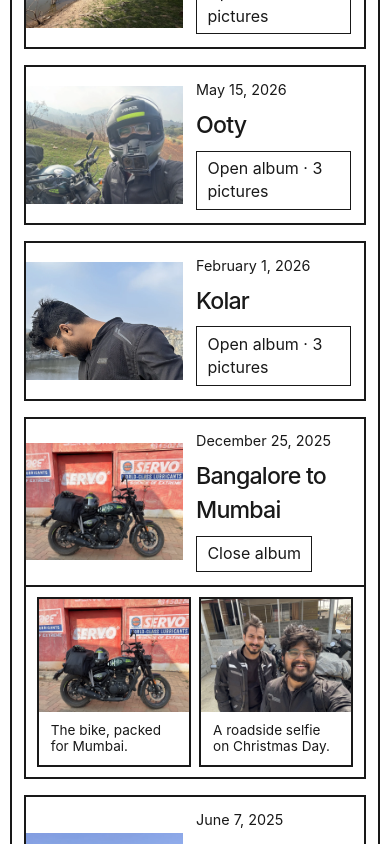
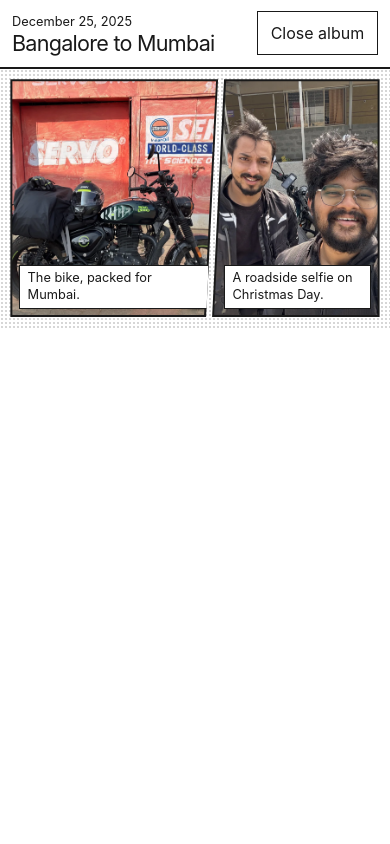
Before and after one commit to pathikg/pathikg.github.io, a plain HTML site: page gallery.html in a window 390 px wide. Both pictures are taken after a click on the heading 195 px from the left and 1175 px from the top of the page. Shown: the part 662-1506 px from the top of the page. Drawn offline with Linux system fonts and the light colour scheme.

Commit message:
Open gallery albums as responsive manga photo spreads

```diff
--- /dev/null
+++ b/album-reader.css
@@ -0,0 +1,109 @@
+.album-reader {
+  --gutter: clamp(6px, 1vw, 13px);
+  --cut: clamp(12px, 2.5vw, 30px);
+  width: min(100%, 66rem);
+  max-width: 100%;
+  max-height: 94dvh;
+  margin: auto;
+  padding: 0;
+  border: var(--line);
+  color: var(--ink);
+  background: var(--paper);
+  overflow: auto;
+  overscroll-behavior: contain;
+}
+.album-reader::backdrop { background: rgb(20 20 20 / .74); }
+html:has(.album-reader[open]) { overflow: hidden; }
+.reader-heading {
+  display: flex;
+  align-items: center;
+  justify-content: space-between;
+  gap: 1rem;
+  position: sticky;
+  top: 0;
+  z-index: 2;
+  padding: .65rem clamp(.75rem, 2vw, 1.5rem);
+  border-bottom: var(--line);
+  background: var(--paper);
+}
+.reader-date { font-size: .8rem; }
+.reader-heading h2 { font-size: clamp(1.35rem, 3vw, 2.3rem); }
+.reader-heading button {
+  flex: none;
+  font: inherit;
+  padding: .5em .8em;
+  min-height: 44px;
+  cursor: pointer;
+  border: 1px solid var(--ink);
+  color: var(--ink);
+  background: var(--paper);
+}
+.reader-heading button:hover { color: var(--paper); background: var(--ink); }
+.reader-spread {
+  display: grid;
+  gap: var(--gutter);
+  padding: clamp(.65rem, 2.2vw, 1.65rem);
+  background-image: radial-gradient(#c6c6c6 .65px, transparent .85px);
+  background-size: 4px 4px;
+}
+.reader-row {
+  display: grid;
+  gap: var(--gutter);
+  grid-template-columns: minmax(0, var(--split)) minmax(0, 1fr);
+  aspect-ratio: 2.25;
+}
+.reader-row[data-shape="splash"], .reader-row[data-shape="portrait"] { grid-template-columns: 1fr; }
+.reader-row[data-shape="splash"] { aspect-ratio: 2.15; }
+.reader-row[data-shape="portrait"] { width: min(100%, 32rem); justify-self: center; aspect-ratio: 3/4; }
+.reader-row[data-shape="stack"] { aspect-ratio: 1.75; grid-template-rows: repeat(2, minmax(0, 1fr)); }
+.reader-row[data-shape="stack"] > :first-child { grid-row: span 2; }
+.reader-row[data-shape="strip"] { grid-template-columns: 1fr 1.15fr 1fr; aspect-ratio: 2.5; }
+.reader-row figure {
+  position: relative;
+  min-width: 0;
+  min-height: 0;
+  margin: 0;
+  background: var(--ink);
+  clip-path: var(--frame, inset(0));
+}
+/* Two sides of one diagonal cut, with paper visible between the ink rules. */
+.reader-row[data-shape="pair"] > :first-child {
+  margin-right: calc(-1 * var(--cut));
+  --frame: polygon(0 0, 100% 0, calc(100% - var(--cut)) 100%, 0 100%);
+}
+.reader-row[data-shape="pair"] > :last-child {
+  --frame: polygon(var(--cut) 0, 100% 0, 100% 100%, 0 100%);
+}
+.reader-row a { position: absolute; inset: 2px; clip-path: inherit; }
+.reader-row img { display: block; width: 100%; height: 100%; object-fit: cover; }
+.reader-row figure:focus-within { background: #1757a3; }
+.reader-row a:focus-visible { inset: 5px; }
+.reader-row figcaption {
+  position: absolute;
+  bottom: .55rem;
+  left: .55rem;
+  max-width: calc(100% - 1.1rem);
+  padding: .32em .58em;
+  border: 1px solid var(--ink);
+  background: var(--paper);
+  pointer-events: none;
+  font-size: clamp(.8rem, 1.2vw, .98rem);
+  line-height: 1.3;
+}
+.reader-row[data-shape="pair"] > :last-child figcaption { left: var(--cut); max-width: calc(100% - var(--cut) - .55rem); }
+@media (max-width: 600px) {
+  .album-reader { height: 100dvh; max-height: 100dvh; border: 0; }
+  .reader-row { aspect-ratio: 1.55; }
+  .reader-row[data-shape="splash"] { aspect-ratio: 1.4; }
+  .reader-row[data-shape="stack"], .reader-row[data-shape="strip"] {
+    grid-template-columns: repeat(2, minmax(0, 1fr));
+    grid-template-rows: auto auto;
+    aspect-ratio: auto;
+  }
+  .reader-row[data-shape="stack"] > figure, .reader-row[data-shape="strip"] > figure { aspect-ratio: 3/4; }
+  .reader-row[data-shape="stack"] > :first-child, .reader-row[data-shape="strip"] > :first-child {
+    grid-column: 1 / -1;
+    grid-row: auto;
+    aspect-ratio: 1.35;
+  }
+}
--- /dev/null
+++ b/album-reader.js
@@ -0,0 +1,77 @@
+(() => {
+  const reader = document.querySelector('#album-reader');
+  if (typeof reader?.showModal !== 'function') return;
+  const spread = reader.querySelector('.reader-spread');
+  const closeButton = reader.querySelector('button');
+
+  function getPanels(album) {
+    const panels = Array.from(album.querySelectorAll('.photo-grid figure'));
+    const cover = album.querySelector('summary img');
+    if (cover && !panels.some(panel => panel.querySelector('img')?.src === cover.src)) {
+      const figure = document.createElement('figure');
+      const link = document.createElement('a');
+      link.href = cover.src;
+      link.append(cover.cloneNode());
+      figure.append(link);
+      panels.unshift(figure);
+    }
+    return panels;
+  }
+
+  function isPortrait(panel) {
+    const image = panel.querySelector('img');
+    return Number(image.getAttribute('height')) > Number(image.getAttribute('width'));
+  }
+
+  function layOut(panels, title) {
+    // Keep the same gutters on repeat visits and preserve the author's photo order.
+    let variation = Array.from(title).reduce((hash, char) => (hash * 31 + char.codePointAt(0)) >>> 0, 0);
+    const page = document.createDocumentFragment();
+    let start = 0;
+    while (start < panels.length) {
+      const remaining = panels.length - start;
+      let count = Math.min(2, remaining);
+      if (start === 0 && remaining >= 4 && !isPortrait(panels[start])) count = 1;
+      else if (remaining === 3 || (remaining >= 5 && variation % 3 === 0)) count = 3;
+
+      const row = document.createElement('div');
+      row.className = 'reader-row';
+      const group = panels.slice(start, start + count);
+      let shape = 'pair';
+      if (count === 1) shape = isPortrait(group[0]) ? 'portrait' : 'splash';
+      if (count === 3) shape = group.every(isPortrait) ? 'strip' : 'stack';
+      row.dataset.shape = shape;
+      row.style.setProperty('--split', (46 + variation % 11) + '%');
+      row.append(...group);
+      page.append(row);
+      start += count;
+      variation = (Math.imul(variation, 1664525) + 1013904223) >>> 0;
+    }
+    return page;
+  }
+
+  for (const album of document.querySelectorAll('details.album')) {
+    const summary = album.querySelector('summary');
+    const panels = getPanels(album);
+    if (!panels.length) continue;
+    const label = summary.querySelector('.when-closed');
+    if (label) label.textContent = `Open album · ${panels.length} ${panels.length === 1 ? 'picture' : 'pictures'}`;
+    summary.setAttribute('aria-haspopup', 'dialog');
+    summary.addEventListener('click', event => {
+      if (event.defaultPrevented) return;
+      event.preventDefault();
+      const title = summary.querySelector('strong').textContent;
+      reader.querySelector('h2').textContent = title;
+      reader.querySelector('.reader-date').textContent = summary.querySelector('.album-date')?.textContent || '';
+      spread.replaceChildren(layOut(panels.map(panel => panel.cloneNode(true)), title));
+      reader.showModal();
+      reader.scrollTop = 0;
+      closeButton.focus({ preventScroll: true });
+    });
+  }
+
+  closeButton.addEventListener('click', () => reader.close());
+  reader.addEventListener('close', () => {
+    if (!reader.open) spread.replaceChildren();
+  });
+})();
--- a/gallery.html
+++ b/gallery.html
@@ -5,6 +5,8 @@
   <meta name="viewport" content="width=device-width, initial-scale=1">
   <title>Gallery · Pathik Ghugare</title>
   <link rel="stylesheet" href="manga.css?v=10c232377e">
+  <link rel="stylesheet" href="album-reader.css">
+  <script src="album-reader.js" defer></script>
 </head>
 <body>
 <a class="skip" href="#main">Skip to content</a>
@@ -25,20 +27,20 @@
     </summary>
     <div class="photo-grid session-photos">
       <figure>
-        <a href="art/gallery/esper-workbench.webp"><img src="art/gallery/esper-workbench.webp" alt="A teammate working at a laptop beside a wired-up board and a second laptop" loading="lazy"></a>
+        <a href="art/gallery/esper-workbench.webp"><img src="art/gallery/esper-workbench.webp" alt="A teammate working at a laptop beside a wired-up board and a second laptop" loading="lazy" width="1080" height="1440"></a>
       </figure>
       <figure>
-        <a href="art/gallery/esper-demo.webp"><img src="art/gallery/esper-demo.webp" alt="A camera feed running on the laptop during a test" loading="lazy"></a>
+        <a href="art/gallery/esper-demo.webp"><img src="art/gallery/esper-demo.webp" alt="A camera feed running on the laptop during a test" loading="lazy" width="618" height="1100"></a>
       </figure>
       <figure>
-        <a href="art/gallery/esper-midnight.webp"><img src="art/gallery/esper-midnight.webp" alt="A gloved hand on the laptop keyboard with the terminal open" loading="lazy"></a>
+        <a href="art/gallery/esper-midnight.webp"><img src="art/gallery/esper-midnight.webp" alt="A gloved hand on the laptop keyboard with the terminal open" loading="lazy" width="810" height="1440"></a>
       </figure>
     </div>
   </details>
   <div class="trip-albums">
     <details class="album trip-album">
       <summary>
-        <img class="album-cover" src="art/gallery/penukonda/lakeshore.webp" alt="A sandy lakeshore below the green and rocky hills of Penukonda" loading="lazy">
+        <img class="album-cover" src="art/gallery/penukonda/lakeshore.webp" alt="A sandy lakeshore below the green and rocky hills of Penukonda" loading="lazy" width="1536" height="1153">
         <span class="album-copy">
           <span class="album-date">October 3, 2026</span>
           <strong>Penukonda</strong>
@@ -47,40 +49,40 @@
       </summary>
       <div class="photo-grid trip-photos">
         <figure>
-          <a href="art/gallery/penukonda/lakeshore.webp"><img src="art/gallery/penukonda/lakeshore.webp" alt="A sandy lakeshore below the green and rocky hills of Penukonda" loading="lazy"></a>
+          <a href="art/gallery/penukonda/lakeshore.webp"><img src="art/gallery/penukonda/lakeshore.webp" alt="A sandy lakeshore below the green and rocky hills of Penukonda" loading="lazy" width="1536" height="1153"></a>
         </figure>
         <figure>
-          <a href="art/gallery/penukonda/trail.webp"><img src="art/gallery/penukonda/trail.webp" alt="A person taking a picture on a stone trail beneath the hillside" loading="lazy"></a>
+          <a href="art/gallery/penukonda/trail.webp"><img src="art/gallery/penukonda/trail.webp" alt="A person taking a picture on a stone trail beneath the hillside" loading="lazy" width="1153" height="1536"></a>
         </figure>
         <figure>
-          <a href="art/gallery/penukonda/hillside.webp"><img src="art/gallery/penukonda/hillside.webp" alt="Pathik sitting on a sunny hillside in his riding jacket" loading="lazy"></a>
+          <a href="art/gallery/penukonda/hillside.webp"><img src="art/gallery/penukonda/hillside.webp" alt="Pathik sitting on a sunny hillside in his riding jacket" loading="lazy" width="1153" height="1536"></a>
         </figure>
         <figure>
-          <a href="art/gallery/penukonda/selfie.webp"><img src="art/gallery/penukonda/selfie.webp" alt="A selfie inside a stone passage while a companion takes a photo" loading="lazy"></a>
+          <a href="art/gallery/penukonda/selfie.webp"><img src="art/gallery/penukonda/selfie.webp" alt="A selfie inside a stone passage while a companion takes a photo" loading="lazy" width="1536" height="1153"></a>
         </figure>
         <figure>
-          <a href="art/gallery/penukonda/tower.webp"><img src="art/gallery/penukonda/tower.webp" alt="A monkey perched on a stone tower with a rocky peak behind it" loading="lazy"></a>
+          <a href="art/gallery/penukonda/tower.webp"><img src="art/gallery/penukonda/tower.webp" alt="A monkey perched on a stone tower with a rocky peak behind it" loading="lazy" width="1153" height="1536"></a>
         </figure>
         <figure>
-          <a href="art/gallery/penukonda/ruins.webp"><img src="art/gallery/penukonda/ruins.webp" alt="A wide view of stone ruins and boulder-covered hills" loading="lazy"></a>
+          <a href="art/gallery/penukonda/ruins.webp"><img src="art/gallery/penukonda/ruins.webp" alt="A wide view of stone ruins and boulder-covered hills" loading="lazy" width="1536" height="1153"></a>
         </figure>
         <figure>
-          <a href="art/gallery/penukonda/fort-gate.webp"><img src="art/gallery/penukonda/fort-gate.webp" alt="Pathik in his riding helmet in front of the Penukonda Fort gateway" loading="lazy"></a>
+          <a href="art/gallery/penukonda/fort-gate.webp"><img src="art/gallery/penukonda/fort-gate.webp" alt="Pathik in his riding helmet in front of the Penukonda Fort gateway" loading="lazy" width="1536" height="1153"></a>
         </figure>
         <figure>
-          <a href="art/gallery/penukonda/lizard.webp"><img src="art/gallery/penukonda/lizard.webp" alt="A spotted lizard resting beneath an overhanging rock" loading="lazy"></a>
+          <a href="art/gallery/penukonda/lizard.webp"><img src="art/gallery/penukonda/lizard.webp" alt="A spotted lizard resting beneath an overhanging rock" loading="lazy" width="1153" height="1536"></a>
         </figure>
         <figure>
-          <a href="art/gallery/penukonda/railway.webp"><img src="art/gallery/penukonda/railway.webp" alt="Pathik on a railway track at the foot of a green hillside" loading="lazy"></a>
+          <a href="art/gallery/penukonda/railway.webp"><img src="art/gallery/penukonda/railway.webp" alt="Pathik on a railway track at the foot of a green hillside" loading="lazy" width="1153" height="1536"></a>
         </figure>
         <figure>
-          <a href="art/gallery/penukonda/sculpture.webp"><img src="art/gallery/penukonda/sculpture.webp" alt="Fragments of a painted sculpture among fallen stones" loading="lazy"></a>
+          <a href="art/gallery/penukonda/sculpture.webp"><img src="art/gallery/penukonda/sculpture.webp" alt="Fragments of a painted sculpture among fallen stones" loading="lazy" width="1153" height="1536"></a>
         </figure>
       </div>
     </details>
     <details class="album trip-album">
       <summary>
-        <img class="album-cover" src="art/gallery/ooty-ride.webp" alt="Helmet selfie beside the bike in the green hills near Ooty" loading="lazy">
+        <img class="album-cover" src="art/gallery/ooty-ride.webp" alt="Helmet selfie beside the bike in the green hills near Ooty" loading="lazy" width="1440" height="1080">
         <span class="album-copy">
           <span class="album-date">May 15, 2026</span>
           <strong>Ooty</strong>
@@ -89,22 +91,22 @@
       </summary>
       <div class="photo-grid trip-photos">
         <figure>
-          <a href="art/gallery/ooty-ride.webp"><img src="art/gallery/ooty-ride.webp" alt="Helmet selfie beside the bike in the green hills near Ooty" loading="lazy"></a>
+          <a href="art/gallery/ooty-ride.webp"><img src="art/gallery/ooty-ride.webp" alt="Helmet selfie beside the bike in the green hills near Ooty" loading="lazy" width="1440" height="1080"></a>
           <figcaption>Back on the bike in the Nilgiris.</figcaption>
         </figure>
         <figure>
-          <a href="art/gallery/ooty-morning.webp"><img src="art/gallery/ooty-morning.webp" alt="Sunrise over the hills through a window" loading="lazy"></a>
+          <a href="art/gallery/ooty-morning.webp"><img src="art/gallery/ooty-morning.webp" alt="Sunrise over the hills through a window" loading="lazy" width="1080" height="1440"></a>
           <figcaption>The view from the window at 6:30 am.</figcaption>
         </figure>
         <figure>
-          <a href="art/gallery/ooty-hills.webp"><img src="art/gallery/ooty-hills.webp" alt="Rider in a black jacket with mist on the hills behind him" loading="lazy"></a>
+          <a href="art/gallery/ooty-hills.webp"><img src="art/gallery/ooty-hills.webp" alt="Rider in a black jacket with mist on the hills behind him" loading="lazy" width="1440" height="1080"></a>
           <figcaption>A morning stop with the hills behind me.</figcaption>
         </figure>
       </div>
     </details>
     <details class="album trip-album">
       <summary>
-        <img class="album-cover" src="art/gallery/kolar.webp" alt="Standing by the water in a riding jacket" loading="lazy">
+        <img class="album-cover" src="art/gallery/kolar.webp" alt="Standing by the water in a riding jacket" loading="lazy" width="1200" height="1600">
         <span class="album-copy">
           <span class="album-date">February 1, 2026</span>
           <strong>Kolar</strong>
@@ -113,22 +115,22 @@
       </summary>
       <div class="photo-grid trip-photos">
         <figure>
-          <a href="art/gallery/kolar.webp"><img src="art/gallery/kolar.webp" alt="Standing by the water in a riding jacket" loading="lazy"></a>
+          <a href="art/gallery/kolar.webp"><img src="art/gallery/kolar.webp" alt="Standing by the water in a riding jacket" loading="lazy" width="1200" height="1600"></a>
           <figcaption>Down by the water in Kolar.</figcaption>
         </figure>
         <figure>
-          <a href="art/gallery/kolar-riders.webp"><img src="art/gallery/kolar-riders.webp" alt="Two helmeted riders beside their bikes on a dirt track" loading="lazy"></a>
+          <a href="art/gallery/kolar-riders.webp"><img src="art/gallery/kolar-riders.webp" alt="Two helmeted riders beside their bikes on a dirt track" loading="lazy" width="1080" height="1440"></a>
           <figcaption>A stop on the dirt track.</figcaption>
         </figure>
         <figure>
-          <a href="art/gallery/kolar-road.webp"><img src="art/gallery/kolar-road.webp" alt="Rider sitting on a motorcycle beside the road" loading="lazy"></a>
+          <a href="art/gallery/kolar-road.webp"><img src="art/gallery/kolar-road.webp" alt="Rider sitting on a motorcycle beside the road" loading="lazy" width="1080" height="1440"></a>
           <figcaption>One more photo with the bike.</figcaption>
         </figure>
       </div>
     </details>
     <details class="album trip-album">
       <summary>
-        <img class="album-cover" src="art/gallery/mumbai-bike.webp" alt="Packed motorcycle parked against a red service shop shutter" loading="lazy">
+        <img class="album-cover" src="art/gallery/mumbai-bike.webp" alt="Packed motorcycle parked against a red service shop shutter" loading="lazy" width="1440" height="1080">
         <span class="album-copy">
           <span class="album-date">December 25, 2025</span>
           <strong>Bangalore to Mumbai</strong>
@@ -137,18 +139,18 @@
       </summary>
       <div class="photo-grid trip-photos">
         <figure>
-          <a href="art/gallery/mumbai-bike.webp"><img src="art/gallery/mumbai-bike.webp" alt="Packed motorcycle parked against a red service shop shutter" loading="lazy"></a>
+          <a href="art/gallery/mumbai-bike.webp"><img src="art/gallery/mumbai-bike.webp" alt="Packed motorcycle parked against a red service shop shutter" loading="lazy" width="1440" height="1080"></a>
           <figcaption>The bike, packed for Mumbai.</figcaption>
         </figure>
         <figure>
-          <a href="art/gallery/mumbai-road.webp"><img src="art/gallery/mumbai-road.webp" alt="Two riders taking a selfie during a stop" loading="lazy"></a>
+          <a href="art/gallery/mumbai-road.webp"><img src="art/gallery/mumbai-road.webp" alt="Two riders taking a selfie during a stop" loading="lazy" width="1440" height="1080"></a>
           <figcaption>A roadside selfie on Christmas Day.</figcaption>
         </figure>
       </div>
     </details>
     <details class="album trip-album">
       <summary>
-        <img class="album-cover" src="art/gallery/nandi-adiyogi.webp" alt="Adiyogi statue with green hills rising behind it" loading="lazy">
+        <img class="album-cover" src="art/gallery/nandi-adiyogi.webp" alt="Adiyogi statue with green hills rising behind it" loading="lazy" width="1440" height="1080">
         <span class="album-copy">
           <span class="album-date">June 7, 2025</span>
           <strong>Nandi Hills &amp; Adiyogi</strong>
@@ -157,20 +159,27 @@
       </summary>
       <div class="photo-grid trip-photos">
         <figure>
-          <a href="art/gallery/nandi-adiyogi.webp"><img src="art/gallery/nandi-adiyogi.webp" alt="Adiyogi statue with green hills rising behind it" loading="lazy"></a>
+          <a href="art/gallery/nandi-adiyogi.webp"><img src="art/gallery/nandi-adiyogi.webp" alt="Adiyogi statue with green hills rising behind it" loading="lazy" width="1440" height="1080"></a>
           <figcaption>Adiyogi, late that morning.</figcaption>
         </figure>
         <figure>
-          <a href="art/gallery/nandi-view.webp"><img src="art/gallery/nandi-view.webp" alt="A view across the hills and valley from Nandi Hills" loading="lazy"></a>
+          <a href="art/gallery/nandi-view.webp"><img src="art/gallery/nandi-view.webp" alt="A view across the hills and valley from Nandi Hills" loading="lazy" width="1440" height="1080"></a>
           <figcaption>Looking out across the valley.</figcaption>
         </figure>
         <figure>
-          <a href="art/gallery/nandi-steps.webp"><img src="art/gallery/nandi-steps.webp" alt="Stone steps descending into a pool shaded by trees" loading="lazy"></a>
+          <a href="art/gallery/nandi-steps.webp"><img src="art/gallery/nandi-steps.webp" alt="Stone steps descending into a pool shaded by trees" loading="lazy" width="1440" height="1080"></a>
           <figcaption>The stepped pool on the morning walk.</figcaption>
         </figure>
       </div>
     </details>
   </div>
 </main>
+<dialog class="album-reader" id="album-reader" aria-labelledby="reader-title">
+  <header class="reader-heading">
+    <div><span class="reader-date"></span><h2 id="reader-title"></h2></div>
+    <button type="button" autofocus>Close album</button>
+  </header>
+  <div class="reader-spread"></div>
+</dialog>
 </body>
 </html>
```
